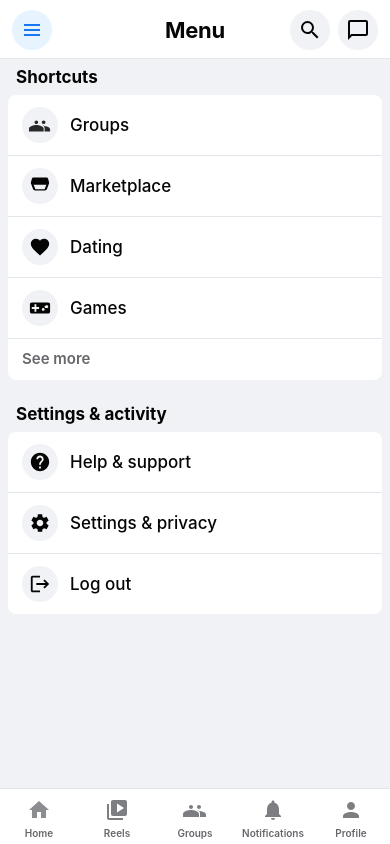
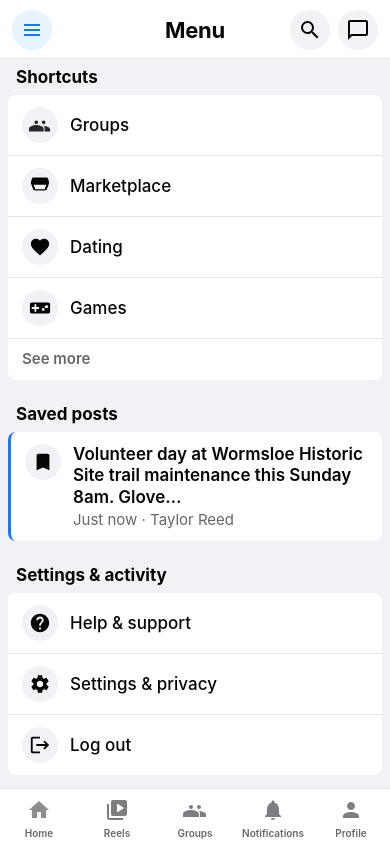
Before and after one commit to harpercoale/Cursor-Facebook, a React (Vite) app: page /menu in a window 390 px wide. Built offline with nearby package versions, Linux system fonts and the light colour scheme.

Commit message:
update profile and hamburger menu

```diff
--- a/src/pages/Menu.jsx
+++ b/src/pages/Menu.jsx
@@ -1,6 +1,8 @@
 import React, { useState } from "react";
-import { useNavigate } from "react-router-dom";
+import { useLocation, useNavigate } from "react-router-dom";
+import { useApp } from "../context/AppContext.jsx";
 import {
+  IconBookmark,
   IconCalendar,
   IconGame,
   IconGroups,
@@ -39,6 +41,8 @@
 
 export function Menu() {
   const navigate = useNavigate();
+  const { pathname } = useLocation();
+  const { savedPostRecords, formatSavedTime } = useApp();
   const [seeMore, setSeeMore] = useState(false);
 
   return (
@@ -85,6 +89,38 @@
         </button>
       </div>
 
+      <section className="menu-saved-section" aria-labelledby="menu-saved-heading">
+        <div id="menu-saved-heading" className="menu-section-title">
+          Saved posts
+        </div>
+        <div className="menu-list menu-list--saved">
+          {savedPostRecords.length === 0 ? (
+            <div className="menu-saved-empty-row">
+              <p className="saved-empty-hint">Posts you save from your feed will appear here.</p>
+            </div>
+          ) : (
+            savedPostRecords.map((s) => (
+              <button
+                key={s.id}
+                type="button"
+                className="menu-row menu-row--saved-post"
+                onClick={() => navigate(`/saved/${s.id}`, { state: { from: pathname } })}
+              >
+                <span className="menu-row-icon">
+                  <IconBookmark />
+                </span>
+                <div className="menu-row-stack">
+                  <span className="menu-saved-title">{s.title}</span>
+                  <span className="menu-saved-meta">
+                    {s.meta ? `${formatSavedTime(s.savedAt)} · ${s.meta}` : formatSavedTime(s.savedAt)}
+                  </span>
+                </div>
+              </button>
+            ))
+          )}
+        </div>
+      </section>
+
       <div className="menu-section-title">Settings & activity</div>
       <div className="menu-list">
         {utilities.map((u) => {
```
